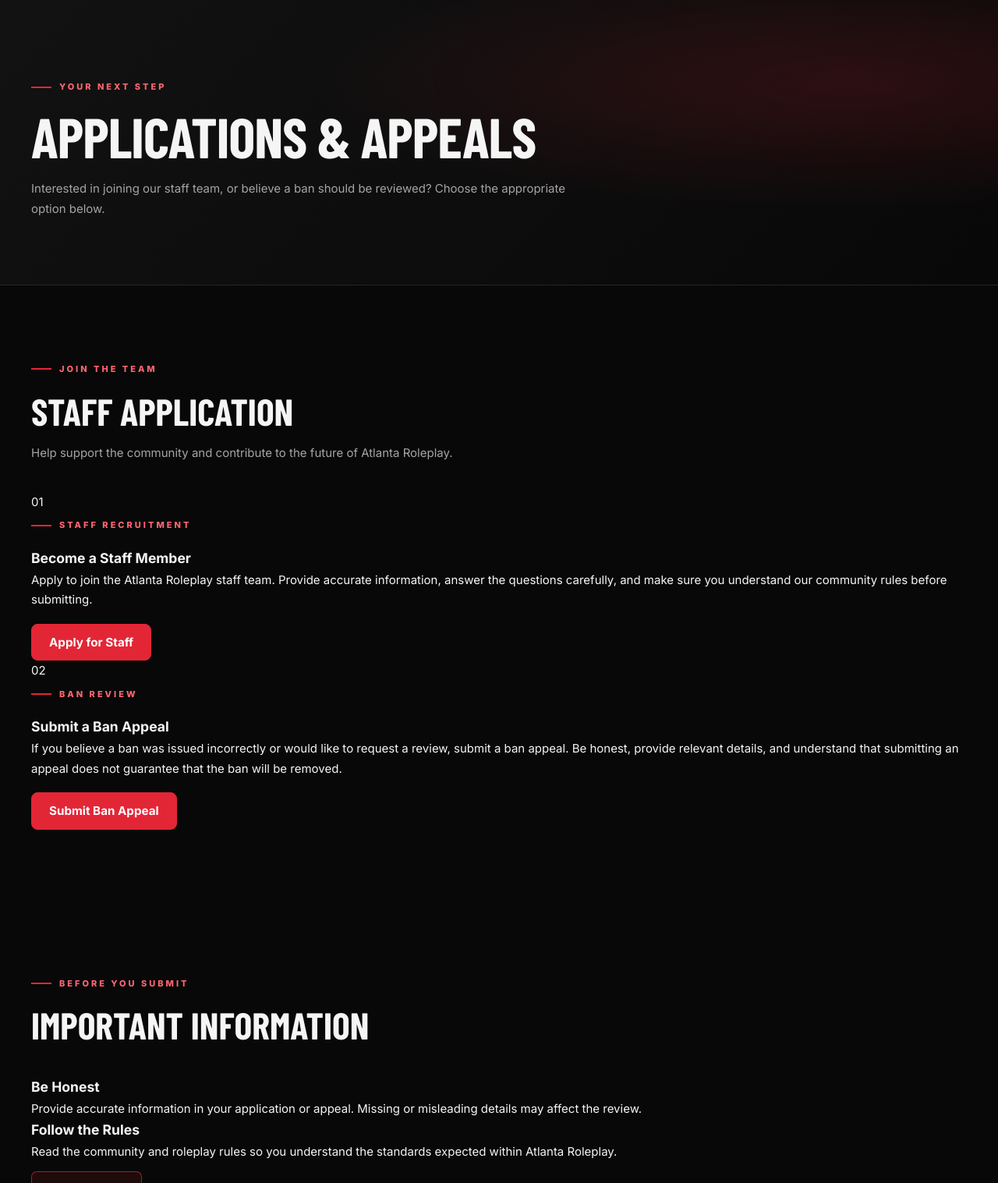
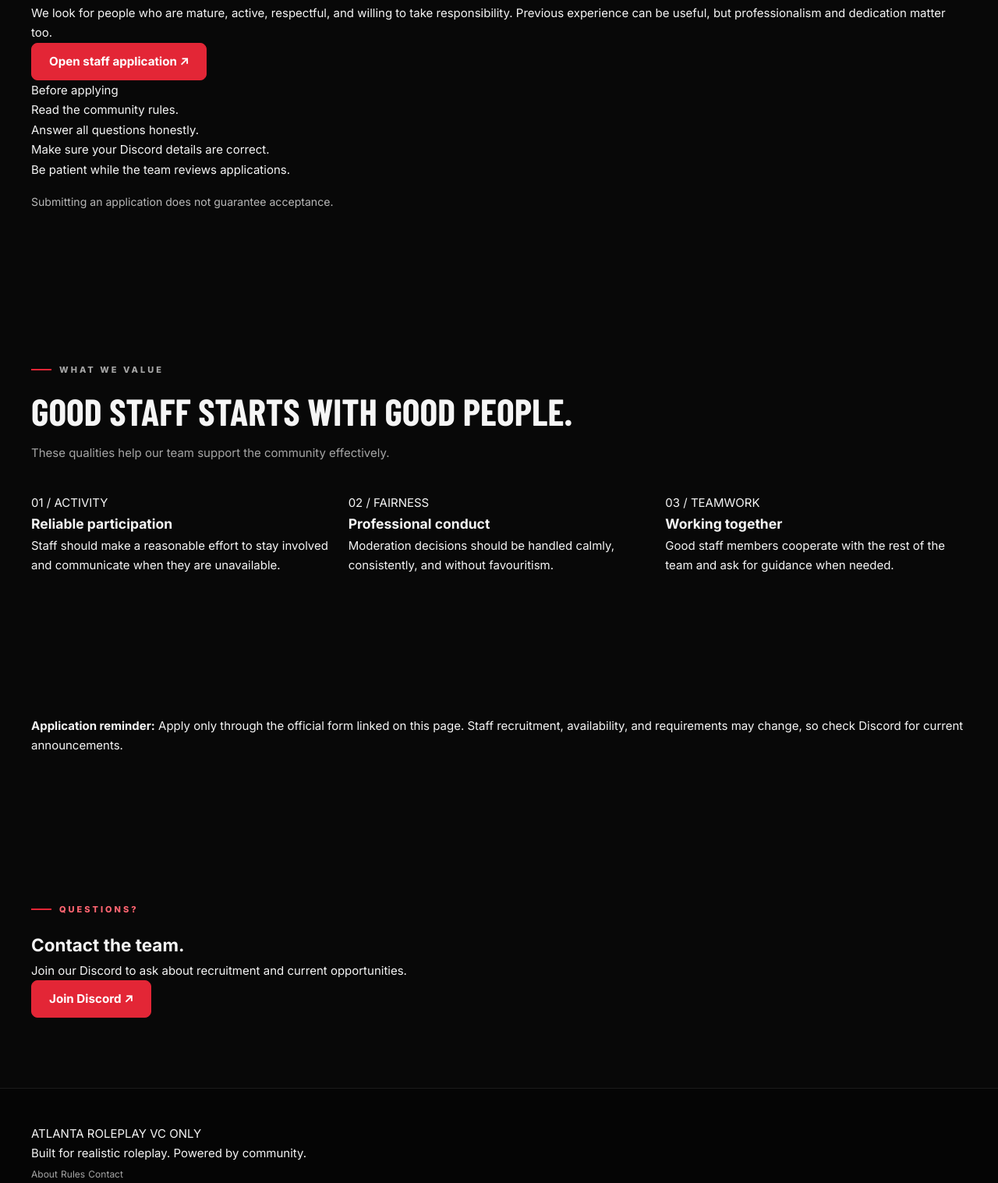
Before and after one commit to dhrishparikh-lgtm/atlanta-website, a plain HTML site: page applications.html in a window 1280 px wide. Shown: the part 659-2176 px from the top of the page at 78% size. Drawn offline with nearby package versions, Linux system fonts and the light colour scheme; a web font is replaced by a local one.

Commit message:
Update applications.html

```diff
--- a/applications.html
+++ b/applications.html
@@ -4,32 +4,24 @@
 <head>
   <meta charset="UTF-8">
   <meta name="viewport" content="width=device-width, initial-scale=1.0">
-    <meta name="theme-color" content="#090909">
-    <meta name="description" content="Apply to join the Atlanta Roleplay staff team or submit a ban appeal.">
+  <meta name="theme-color" content="#101010">
+  <meta name="description" content="Explore staff opportunities at Atlanta Roleplay and access the staff application form.">
   <title>Applications | Atlanta Roleplay</title>
+  <link rel="icon" href="assets/ARP_Logo_Updated.webp">
   <link rel="stylesheet" href="styles.css">
+  <script src="script.js" defer></script>
 </head>
 <body>
-    <div class="page-loader" id="pageLoader">
-        <div class="loader-content">
-            <img src="assets/ARP_Logo_Updated.webp" alt="Atlanta Roleplay logo">
-            <div class="loader-line"></div>
-        </div>
-    </div>
-
   <header class="site-header">
-    <div class="nav-container">
-        <a class="logo" href="index.html" aria-label="Atlanta Roleplay Home">
-            <img src="assets/ARP_Logo_Updated.webp" alt="Atlanta Roleplay">
+    <div class="header-inner">
+      <a class="brand" href="index.html" aria-label="Atlanta Roleplay home">
+        <img src="assets/ARP_Logo_Updated.webp" alt="Atlanta Roleplay logo" class="brand-logo">
+        <span class="brand-name">ATLANTA <b>ROLEPLAY</b><small>VC ONLY</small></span>
       </a>
-
-        <button class="menu-toggle" id="menuToggle" aria-label="Toggle navigation" aria-expanded="false">
-            <span></span>
-            <span></span>
-            <span></span>
+      <button class="menu-toggle" id="menuToggle" type="button" aria-label="Open navigation menu" aria-controls="siteNav" aria-expanded="false">
+        <span></span><span></span><span></span>
       </button>
-
-        <nav class="nav" id="nav" aria-label="Main navigation">
+      <nav class="nav" id="siteNav" aria-label="Main navigation">
         <a href="index.html">Home</a>
         <a href="about.html">About</a>
         <a href="leadership.html">Leadership</a>
@@ -38,103 +30,104 @@
         <a href="partnerships.html">Partnerships</a>
         <a href="statistics.html">Statistics</a>
         <a href="contact.html">Contact</a>
-            <a href="https://discord.gg/NE2Emkhc2H" target="_blank" rel="noopener noreferrer" class="nav-join">Join Discord</a>
+        <a class="nav-join" href="https://discord.gg/NE2Emkhc2H" target="_blank" rel="noopener noreferrer">Join Discord <span aria-hidden="true">↗</span></a>
       </nav>
     </div>
   </header>
 
   <main>
     <section class="page-hero">
-            <div class="container reveal">
-                <span class="eyebrow">YOUR NEXT STEP</span>
-                <h1>APPLICATIONS <span class="text-accent">& APPEALS</span></h1>
-                <p>Interested in joining our staff team, or believe a ban should be reviewed? Choose the appropriate option below.</p>
+      <div class="container">
+        <p class="eyebrow">JOIN OUR TEAM</p>
+        <h1>Make a <span class="accent">difference.</span></h1>
+        <p class="page-intro">Interested in helping Atlanta Roleplay grow? Staff members help support the community, maintain standards, and make sessions run smoothly.</p>
       </div>
     </section>
 
     <section class="section">
       <div class="container">
-                <div class="section-heading reveal">
-                    <span class="eyebrow">JOIN THE TEAM</span>
-                    <h2>Staff <span class="text-accent">Application</span></h2>
-                    <p>Help support the community and contribute to the future of Atlanta Roleplay.</p>
+        <div class="application-feature">
+          <div class="application-copy">
+            <p class="eyebrow">STAFF APPLICATION</p>
+            <h2>Help build the community.</h2>
+            <p>We look for people who are mature, active, respectful, and willing to take responsibility. Previous experience can be useful, but professionalism and dedication matter too.</p>
+            <a class="button button-primary" href="https://docs.google.com/forms/d/e/1FAIpQLSeBAcwjs9XGPxuQ0y2x5U80lseV_AL56mv1acyF3jcIHUtsDg/viewform?usp=send_form" target="_blank" rel="noopener noreferrer">Open staff application ↗</a>
           </div>
+          <div class="application-status">
+            <span class="status-mark"></span>
+            <p class="status-title">Before applying</p>
+            <ul>
+              <li>Read the community rules.</li>
+              <li>Answer all questions honestly.</li>
+              <li>Make sure your Discord details are correct.</li>
+              <li>Be patient while the team reviews applications.</li>
+            </ul>
+            <p class="small-note">Submitting an application does not guarantee acceptance.</p>
+          </div>
+        </div>
+      </div>
+    </section>
 
-                <div class="application-grid">
-                    <article class="application-card reveal">
-                        <div class="application-icon">01</div>
-                        <span class="eyebrow">STAFF RECRUITMENT</span>
-                        <h3>Become a Staff Member</h3>
-                        <p>Apply to join the Atlanta Roleplay staff team. Provide accurate information, answer the questions carefully, and make sure you understand our community rules before submitting.</p>
-                        <a class="button button-primary" href="https://docs.google.com/forms/d/e/1FAIpQLSeBAcwjs9XGPxuQ0y2x5U80lseV_AL56mv1acyF3jcIHUtsDg/viewform?usp=send_form" target="_blank" rel="noopener noreferrer">Apply for Staff</a>
+    <section class="section section-muted">
+      <div class="container">
+        <div class="section-heading">
+          <p class="eyebrow">WHAT WE VALUE</p>
+          <h2>Good staff starts with good people.</h2>
+          <p>These qualities help our team support the community effectively.</p>
+        </div>
+        <div class="card-grid three">
+          <article class="info-card">
+            <span class="card-number">01 / ACTIVITY</span>
+            <h3>Reliable participation</h3>
+            <p>Staff should make a reasonable effort to stay involved and communicate when they are unavailable.</p>
           </article>
-
-                    <article class="application-card reveal">
-                        <div class="application-icon">02</div>
-                        <span class="eyebrow">BAN REVIEW</span>
-                        <h3>Submit a Ban Appeal</h3>
-                        <p>If you believe a ban was issued incorrectly or would like to request a review, submit a ban appeal. Be honest, provide relevant details, and understand that submitting an appeal does not guarantee that the ban will be removed.</p>
-                        <a class="button button-primary" href="https://melonly.com/forms/7501860439312044032" target="_blank" rel="noopener noreferrer">Submit Ban Appeal</a>
+          <article class="info-card">
+            <span class="card-number">02 / FAIRNESS</span>
+            <h3>Professional conduct</h3>
+            <p>Moderation decisions should be handled calmly, consistently, and without favouritism.</p>
+          </article>
+          <article class="info-card">
+            <span class="card-number">03 / TEAMWORK</span>
+            <h3>Working together</h3>
+            <p>Good staff members cooperate with the rest of the team and ask for guidance when needed.</p>
           </article>
         </div>
       </div>
     </section>
 
-        <section class="section section-alt">
+    <section class="section">
       <div class="container">
-                <div class="section-heading reveal">
-                    <span class="eyebrow">BEFORE YOU SUBMIT</span>
-                    <h2>Important <span class="text-accent">Information</span></h2>
-                </div>
-
-                <div class="info-grid">
-                    <article class="info-card reveal">
-                        <h3>Be Honest</h3>
-                        <p>Provide accurate information in your application or appeal. Missing or misleading details may affect the review.</p>
-                    </article>
-
-                    <article class="info-card reveal">
-                        <h3>Follow the Rules</h3>
-                        <p>Read the community and roleplay rules so you understand the standards expected within Atlanta Roleplay.</p>
-                        <a href="rules.html" class="text-link">Read the Rules</a>
-                    </article>
-
-                    <article class="info-card reveal">
-                        <h3>Wait for a Response</h3>
-                        <p>Submitting a form does not guarantee acceptance or an unban. Please allow the relevant team time to review your submission.</p>
-                    </article>
+        <div class="notice-panel">
+          <strong>Application reminder:</strong> Apply only through the official form linked on this page. Staff recruitment, availability, and requirements may change, so check Discord for current announcements.
         </div>
       </div>
     </section>
 
-        <section class="section section-cta">
-            <div class="container cta-content reveal">
-                <span class="eyebrow">ATLANTA ROLEPLAY</span>
-                <h2>Have a <span class="text-accent">Question?</span></h2>
-                <p>Join our Discord community if you need assistance or have a general question about the application process.</p>
-                <a class="button button-primary" href="https://discord.gg/NE2Emkhc2H" target="_blank" rel="noopener noreferrer">Join Our Discord</a>
+    <section class="section">
+      <div class="container">
+        <div class="cta-panel">
+          <div>
+            <p class="eyebrow">QUESTIONS?</p>
+            <h2>Contact the team.</h2>
+            <p>Join our Discord to ask about recruitment and current opportunities.</p>
+          </div>
+          <a class="button button-secondary" href="https://discord.gg/NE2Emkhc2H" target="_blank" rel="noopener noreferrer">Join Discord ↗</a>
+        </div>
       </div>
     </section>
   </main>
 
   <footer class="site-footer">
-        <div class="container footer-content">
-            <a class="brand footer-brand" href="index.html">
-                <img src="assets/ARP_Logo_Updated.webp" alt="Atlanta Roleplay logo">
-                <span>ATLANTA <strong>ROLEPLAY</strong></span>
-            </a>
-
-            <p>Atlanta Roleplay | VC Only. Built for the community.</p>
-
+    <div class="container footer-inner">
+      <a class="footer-brand" href="index.html">ATLANTA ROLEPLAY <span>VC ONLY</span></a>
+      <p>Built for realistic roleplay. Powered by community.</p>
       <div class="footer-links">
-                <a href="https://discord.gg/NE2Emkhc2H" target="_blank" rel="noopener noreferrer">Discord</a>
-                <a href="https://www.roblox.com/share/g/12836689" target="_blank" rel="noopener noreferrer">Roblox Group</a>
+        <a href="about.html">About</a>
+        <a href="rules.html">Rules</a>
+        <a href="contact.html">Contact</a>
       </div>
-
-            <p class="copyright">&copy; <span id="year"></span> Atlanta Roleplay. All rights reserved.</p>
+      <p class="copyright">© <span data-year></span> Atlanta Roleplay. All rights reserved.</p>
     </div>
   </footer>
-
-    <script src="script.js"></script>
 </body>
 </html>
```
Lines whose indentation alone changed are shown as unchanged.
